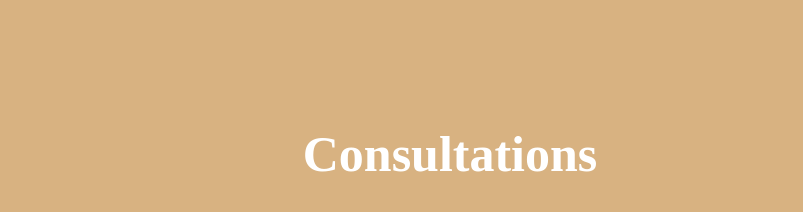
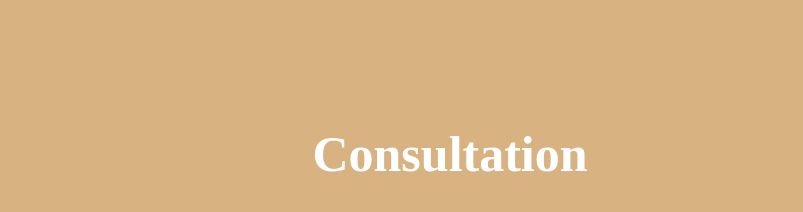
Before and after one commit to rajabrehan/website, a plain HTML site: page index.html in a window 1280 px wide. Shown: the part 980-1192 px from the top of the page, without its empty margins (293-1096 px from the left). Drawn offline with Linux system fonts and the light colour scheme.

Commit message:
misspell fix

```diff
--- a/index.html
+++ b/index.html
@@ -46,11 +46,9 @@
 
                     <!-- Consultation Section-->
 
-
-
                     <section id = "Consultations" class="Consultations">
                         <div>
-                        <h1 class="home-title"> Consultations</h1>
+                        <h1 class="home-title"> Consultation</h1>
                         </div>
                         <div>
                         <h2 class = "home-desc2"> Are You Feeling Unwell?</h2>
```
